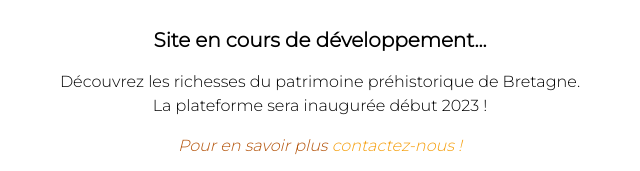
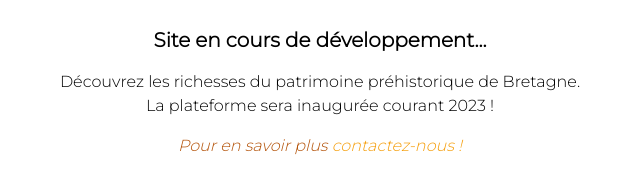
Before and after one commit to JackyMeslin/portail, a plain HTML site: page index.html in a window 1280 px wide. Shown: the part 746-917 px from the top of the page, 320-960 px from the left. Drawn offline with nearby package versions, Linux system fonts and the light colour scheme.

Commit message:
Update index.html

```diff
--- a/index.html
+++ b/index.html
@@ -24,7 +24,7 @@
         </div>
         <div>
             Découvrez les richesses du patrimoine préhistorique de Bretagne. <br>
-            La plateforme sera inaugurée début 2023 !
+            La plateforme sera inaugurée courant 2023 !
         </div>
         <div class="text-yellow-700 m-4 italic">
             Pour en savoir plus <a class="text-yellow-500 hover:text-yellow-900"  href="mailto:contact@neotopia.bzh">contactez-nous !</a>
```
